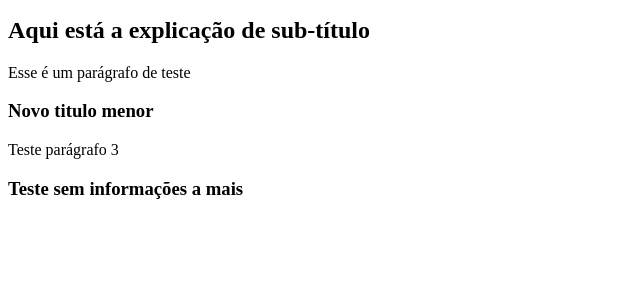
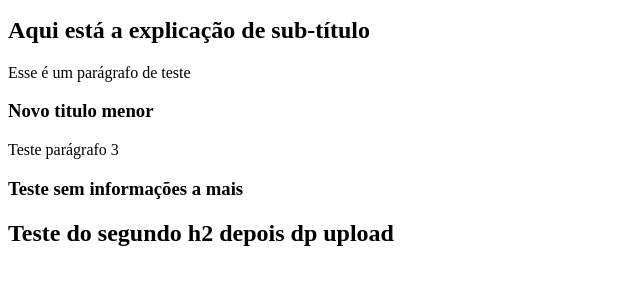
Before and after one commit to Grasoares23/Turma-2, a plain HTML site: page index.html in a window 1280 px wide. Shown: the part 101-386 px from the top of the page, without its empty margins (0-640 px from the left). Drawn offline with Linux system fonts and the light colour scheme.

Commit message:
1st Update index.html
Inclusao do h2

```diff
--- a/index.html
+++ b/index.html
@@ -11,5 +11,6 @@
    <h3>Novo titulo menor</h3>
    <p>Teste parágrafo 3</p>
    <h3>Teste sem informações a mais</h3>
+   <h2> Teste do segundo h2 depois dp upload</h2>
 </body>
 </html>
```
